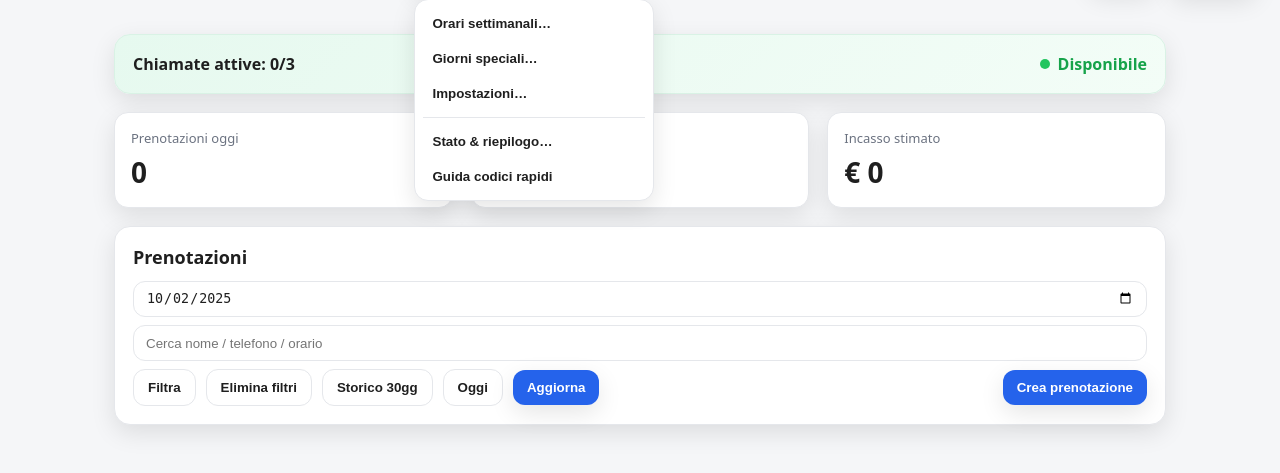
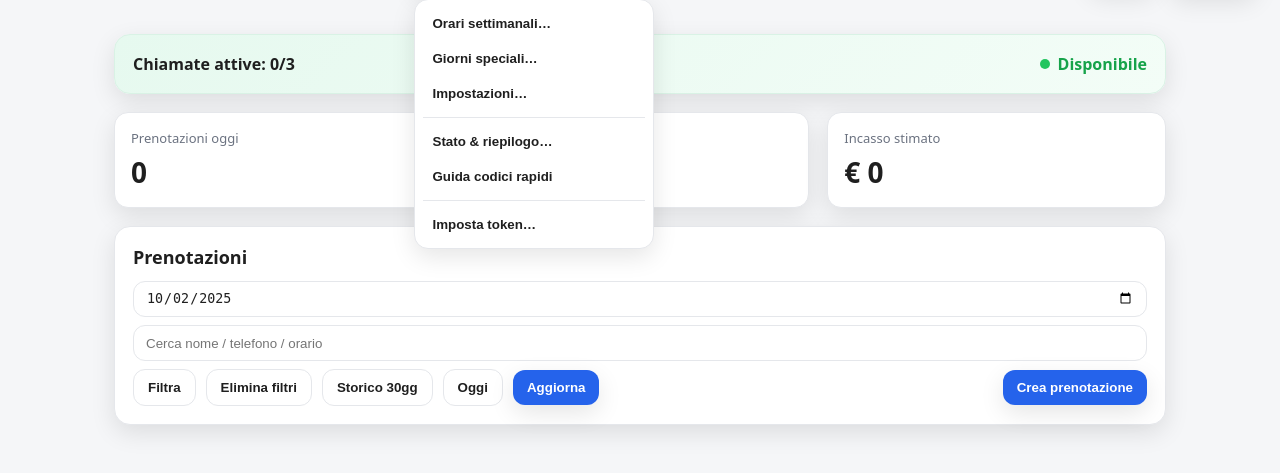
Before and after one commit to xalexyi/prenotazioni-ai, a Flask app: page /dashboard/ in a window 1280 px wide, after a click that opens the changed part. Shown: the part 64-537 px from the top of the page. Run offline with Flask 3, Linux system fonts and the light colour scheme; a user stored in the database is signed in; tables that the repository leaves empty hold one stand-in row (values such as "Sample post"); grey boxes marked "Sample" are stand-in pictures; data that the repository does not hold is empty.

Commit message:
fix(dashboard): sync modals (weekly, special, settings), add manual create-reservation flow, ensure admin_token handling

```diff
--- a/static/js/dashboard.js
+++ b/static/js/dashboard.js
@@ -1,4 +1,4 @@
-/* static/js/dashboard.js — complete */
+/* static/js/dashboard.js — aggiornato e verificato */
 (() => {
   const $  = (s, r = document) => r.querySelector(s);
   const $$ = (s, r = document) => Array.from(r.querySelectorAll(s));
@@ -139,19 +139,44 @@
     return s;
   }
   function getRid(){ return window.RESTAURANT_ID || window.restaurant_id || 1; }
+
+  async function sessGet(){
+    const r = await fetch(`/api/public/sessions/${encodeURIComponent(sid())}`, { credentials:'same-origin', cache:'no-store' });
+    if(!r.ok) return {};
+    return r.json();
+  }
+  async function sessPatch(partial){
+    await fetch(`/api/public/sessions/${encodeURIComponent(sid())}`, {
+      method:'PATCH',
+      headers:{'Content-Type':'application/json'},
+      credentials:'same-origin',
+      body: JSON.stringify({ update: partial })
+    });
+  }
+
   async function loadAdminToken(){
-    const r = await fetch(`/api/public/sessions/${encodeURIComponent(sid())}`, { credentials:'same-origin' });
-    if(!r.ok) throw new Error('HTTP '+r.status);
-    const j = await r.json();
-    const t = j.admin_token || j.token || j.session?.admin_token;
+    const j = await sessGet();
+    const t = j.admin_token || j.token || j.session?.admin_token || window.ADMIN_TOKEN;
     if (!t) throw new Error('admin_token mancante');
     return t;
   }
+  async function saveAdminToken(token){
+    await sessPatch({ admin_token: token, session: { admin_token: token } });
+  }
+
   async function adminFetch(path, init={}){
-    const token = await loadAdminToken();
     const headers = new Headers(init.headers || {});
-    headers.set('X-Admin-Token', token);
-    if (!headers.has('Content-Type') && !(init.body instanceof FormData)) headers.set('Content-Type','application/json');
+    try{
+      const token = await loadAdminToken();
+      headers.set('X-Admin-Token', token);
+    }catch(e){
+      // se manca, apri il modale token e rilancia
+      openModal('#modal-token');
+      throw e;
+    }
+    if (!headers.has('Content-Type') && !(init.body instanceof FormData)) {
+      headers.set('Content-Type','application/json');
+    }
     const r = await fetch(`/api/admin-token${path}`, { ...init, headers, credentials:'same-origin' });
     if(!r.ok){
       const j = await r.json().catch(()=>({}));
@@ -159,6 +184,29 @@
     }
     return r.json();
   }
+
+  // Token modal handlers
+  async function prefillToken() {
+    try{
+      const j = await sessGet();
+      const tk = j.admin_token || j.session?.admin_token || '';
+      const input = $('#adminTokenInput');
+      if (input && !input.value) input.value = tk;
+    }catch(_){}
+  }
+  async function saveTokenAndClose() {
+    const v = ($('#adminTokenInput')?.value || '').trim();
+    if (!v) { showToast('Inserisci un token', 'warn'); return; }
+    await saveAdminToken(v);
+    showToast('Token salvato ✅', 'ok');
+    closeModal('#modal-token');
+  }
+  $('#btn-save-token')?.addEventListener('click', ()=> {
+    saveTokenAndClose().catch(e=>showToast(e.message||'Errore salvataggio token','err'));
+  });
+  $('#adminTokenInput')?.addEventListener('keydown', (ev)=>{
+    if (ev.key === 'Enter'){ ev.preventDefault(); saveTokenAndClose().catch(e=>showToast(e.message,'err')); }
+  });
 
   // ---------- API ----------
   async function getState(){
@@ -352,7 +400,7 @@
     const ul = document.createElement("ul");
     wk.forEach((ranges, idx) => {
       const li = document.createElement("li");
-      li.textContent = `${["Lun","Mar","Mer","Gio","Ven","Sab","Dom"][idx]}: ${ranges.length ? ranges.map(r=>`${r.start}-${r.end}`).join(", ") : "CHIUSO"}`;
+      li.textContent = `${dayNames[idx]}: ${ranges.length ? ranges.map(r=>`${r.start}-${r.end}`).join(", ") : "CHIUSO"}`;
       ul.appendChild(li);
     });
     w.appendChild(ul);
@@ -392,6 +440,9 @@
     }
   }
 
+  // ---------- HELP ----------
+  function actionHelp() { openModal("#modal-help"); }
+
   // ---------- Wire menu ----------
   kebabMenu?.addEventListener("click", (e) => {
     const btn = e.target.closest(".k-item");
@@ -402,7 +453,8 @@
     if (act === "special")  return actionSpecial();
     if (act === "settings") return actionSettings();
     if (act === "state")    return actionState();
-    if (act == "help")      return openModal("#modal-help");
+    if (act === "help")     return actionHelp();
+    if (act === "token")    { prefillToken(); return openModal("#modal-token"); }
   });
 
   // ---------- Ponte con il pannello prenotazioni: “Oggi” ----------
@@ -411,9 +463,9 @@
     if (fDate) fDate.value = todayISO();
   });
 
-  // ============ CREA PRENOTAZIONE (UI) ============
+  // ---------- CREA PRENOTAZIONE ----------
   function openCreateModal() {
-    const fDate = $("#resv-date") || $("#f-date");
+    const fDate = $("#f-date") || $("#resv-date");
     const today = todayISO();
     $("#cr-date").value   = (fDate && fDate.value) || today;
     $("#cr-time").value   = "20:00";
@@ -438,7 +490,7 @@
         notes:  ($("#cr-notes").value || "").trim(),
       };
       if(!payload.date) throw new Error("Data mancante");
-      if(!/^\d{1,2}:\d{2}$/.test(payload.time)) throw new Error("Ora non valida (HH:MM)");
+      if(!/^\d{2}:\d{2}$/.test(payload.time)) throw new Error("Ora non valida (HH:MM)");
       if(!payload.name) throw new Error("Nome obbligatorio");
       if(payload.party_size <= 0) throw new Error("Persone > 0");
 
@@ -451,4 +503,7 @@
       showToast(e.message || "Errore creazione", "err");
     }
   });
+
+  // Prefill del token alla prima apertura della pagina (se già presente in sessione)
+  prefillToken().catch(()=>{});
 })();
--- a/templates/dashboard.html
+++ b/templates/dashboard.html
@@ -24,6 +24,9 @@
       <hr>
       <button class="k-item" data-act="state"   role="menuitem">Stato & riepilogo…</button>
       <button class="k-item" data-act="help"    role="menuitem">Guida codici rapidi</button>
+      <hr>
+      <!-- NUOVO -->
+      <button class="k-item" data-act="token"   role="menuitem">Imposta token…</button>
     </div>
   </div>
 </div>
@@ -258,25 +210,42 @@
   </div>
 </div>
 
+<!-- ====== MODAL: Imposta token (NUOVO) ====== -->
+<div id="modal-token" class="modal-backdrop" aria-hidden="true">
+  <div class="modal card" role="dialog" aria-modal="true" aria-labelledby="token-title">
+    <div class="modal-head">
+      <h3 class="card-title" id="token-title">Imposta token amministratore</h3>
+      <button class="btn btn-icon js-close" aria-label="Chiudi">✖</button>
+    </div>
+    <div class="modal-body">
+      <p class="muted small" style="margin-top:0">
+        Inserisci il valore di <code>ADMIN_TOKEN</code> configurato su Render. Verrà salvato nella sessione del browser.
+      </p>
+      <input id="adminTokenInput" type="text" class="input" placeholder="incolla qui il token" data-autofocus>
+    </div>
+    <div class="modal-foot">
+      <button class="btn btn-light js-close">Chiudi</button>
+      <button class="btn" id="btn-save-token">Salva token</button>
+    </div>
+  </div>
+</div>
+
 <!-- Toast -->
 <div id="_toast" role="status" aria-live="polite"></div>
 {% endblock %}
 
 {% block scripts %}
-<!-- Shim di compatibilità per vecchi ID usati da alcune versioni di reservations.js -->
 <script>
 document.addEventListener('DOMContentLoaded', () => {
   const rd = document.getElementById('resv-date');
   const rq = document.getElementById('resv-q');
 
-  // alias nascosti per #f-date e #f-text
   const fd = document.createElement('input'); fd.type='hidden'; fd.id='f-date'; fd.value = rd?.value || '';
   const ft = document.createElement('input'); ft.type='hidden'; ft.id='f-text'; ft.value = rq?.value || '';
   document.body.appendChild(fd); document.body.appendChild(ft);
   rd?.addEventListener('input', ()=> fd.value = rd.value);
   rq?.addEventListener('input', ()=> ft.value = rq.value);
 
-  // alias bottoni
   function alias(oldId, targetId){
     let b = document.getElementById(oldId);
     if(!b){ b = document.createElement('button'); b.id = oldId; b.type='button'; b.style.display='none'; document.body.appendChild(b); }
```
Also changed, not shown: other parts of templates/dashboard.html (+1 -52 lines).
